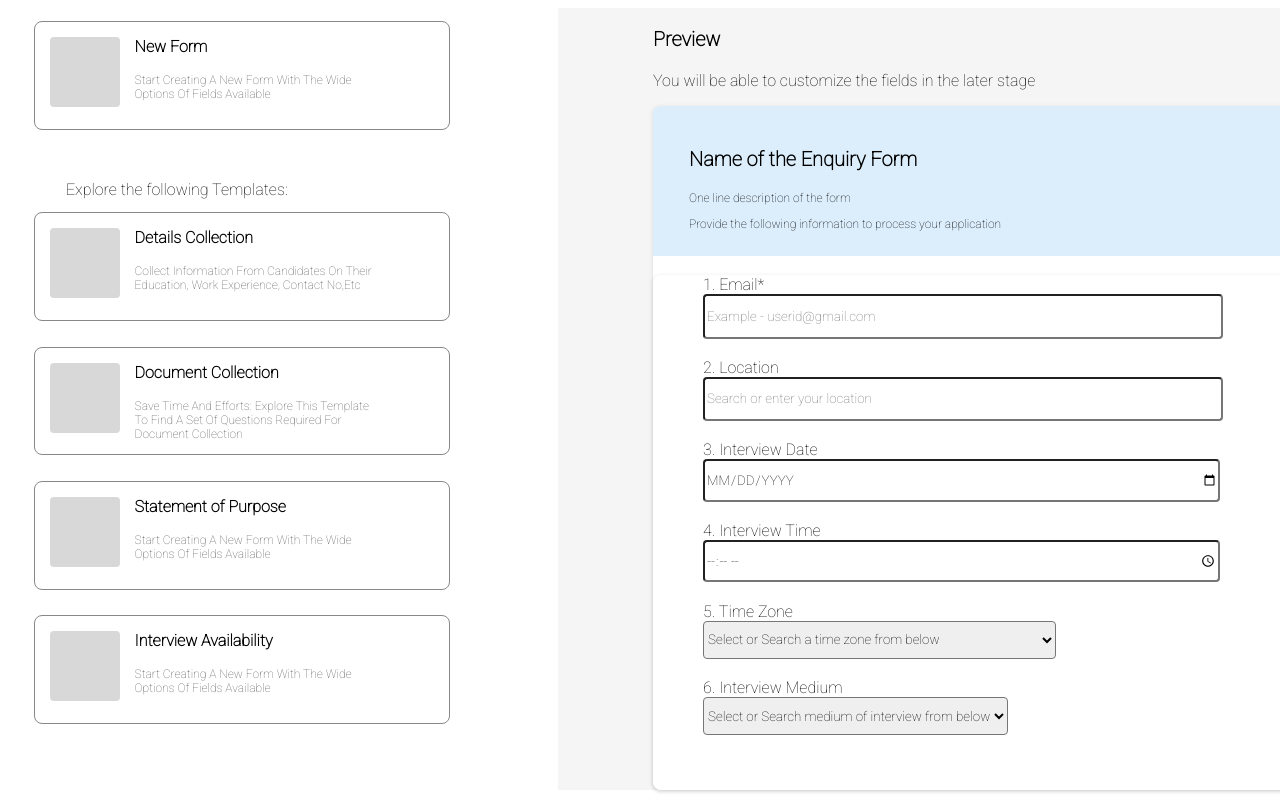
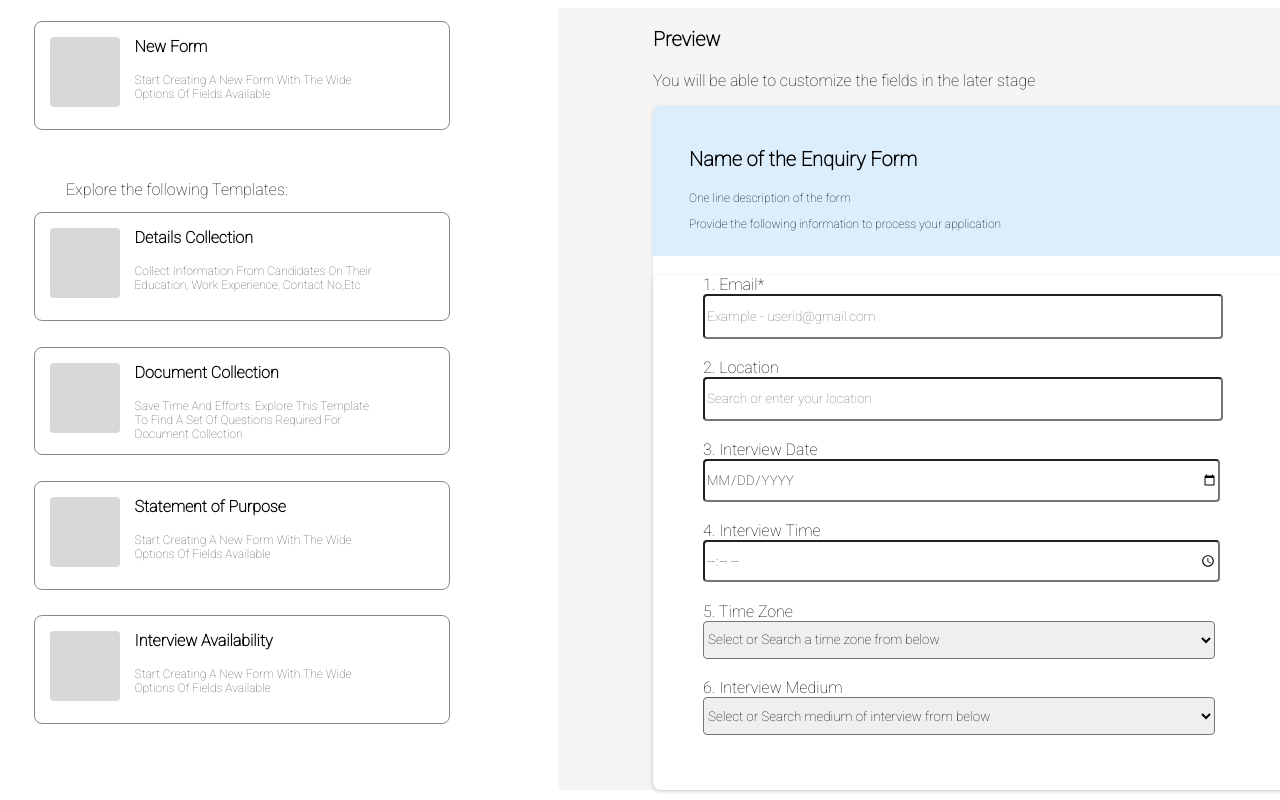
Before and after one commit to head-node/turbohire, a React (Create React App) app: page /interview in a window 1280 px wide. Shown: the top 800 px of the page. Built offline with nearby package versions, Linux system fonts and the light colour scheme.

Commit message:
final pull

```diff
--- a/src/components/InterviewAvailability/index.css
+++ b/src/components/InterviewAvailability/index.css
@@ -9,6 +9,7 @@
 .interview select{
     height: 3vw;
     border-radius: 4px;
+    width: 40vw;
 }
 .interview{
     padding-bottom: 5%;
```
